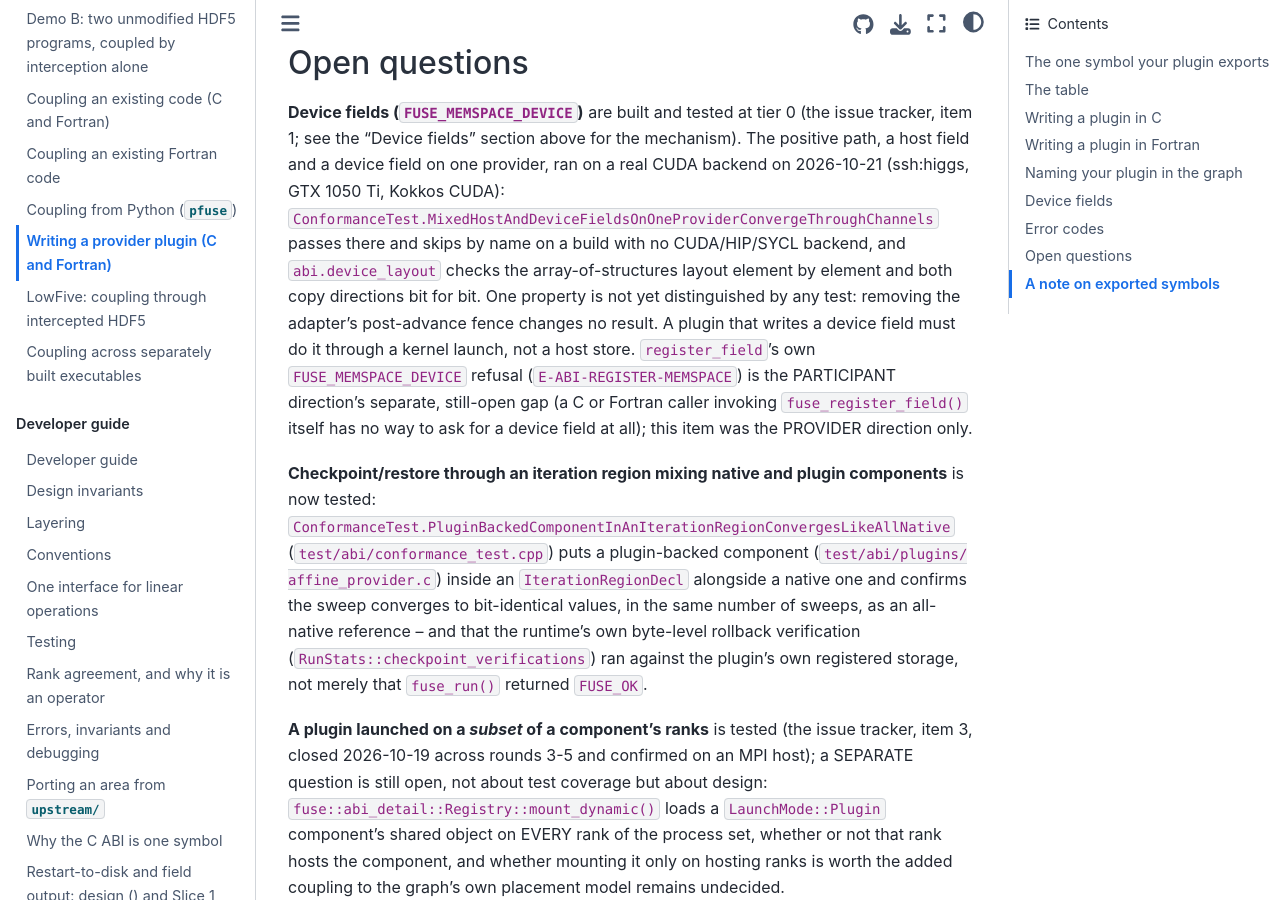
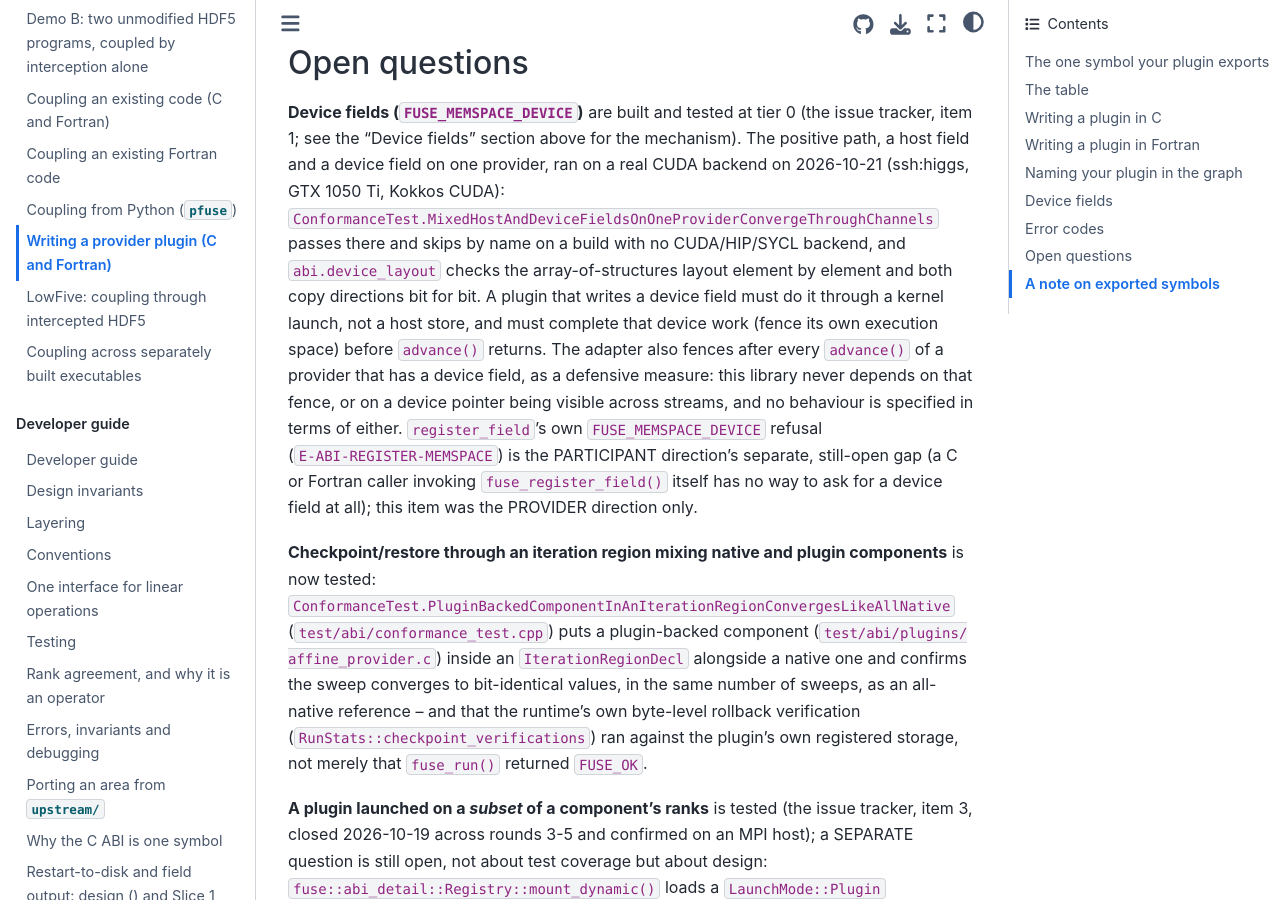
Before and after one commit to vijaysm/fuse, a Sphinx documentation site: the page built from docs/user/providers.md, in a window 1280 px wide and 900 px high, scrolled down 7485 px. Built offline with Sphinx 7.4.7 and the Sphinx Book theme 1.1.4, drawn with Linux system fonts in a browser that asks for light colours; pages that are not in the unit, such as notebooks, are missing from menus.

Commit message:
Document the fence and mount decisions and the probe arithmetic
The adapter fence mutation row survives and is not declared equivalent:
the fence is kept as defensive code and no test pins it. The provider
docs record the decision on mounting a plugin on every rank, and the
confidence arithmetic of the accept probe; its default stays at 6 runs.

```diff
--- a/docs/user/providers.md
+++ b/docs/user/providers.md
@@ -274,9 +274,12 @@
 and a device field on one provider, ran on a real CUDA backend on 2026-10-21 (ssh:higgs, GTX 1050 Ti,
 Kokkos CUDA): `ConformanceTest.MixedHostAndDeviceFieldsOnOneProviderConvergeThroughChannels` passes
 there and skips by name on a build with no CUDA/HIP/SYCL backend, and `abi.device_layout` checks the
-array-of-structures layout element by element and both copy directions bit for bit. One property is
-not yet distinguished by any test: removing the adapter's post-advance fence changes no result.
-A plugin that writes a device field must do it through a kernel launch, not a host store.
+array-of-structures layout element by element and both copy directions bit for bit. A plugin that writes a
+device field must do it through a kernel launch, not a host store, and must complete that device work
+(fence its own execution space) before `advance()` returns. The adapter also fences after every
+`advance()` of a provider that has a device field, as a defensive measure: this library never depends on
+that fence, or on a device pointer being visible across streams, and no behaviour is specified in terms
+of either.
 `register_field`'s own `FUSE_MEMSPACE_DEVICE` refusal
 (`E-ABI-REGISTER-MEMSPACE`) is the PARTICIPANT direction's separate, still-open gap (a C or Fortran
 caller invoking `fuse_register_field()` itself has no way to ask for a device field at all); this
```
Also changed, not shown: 1 other file.
